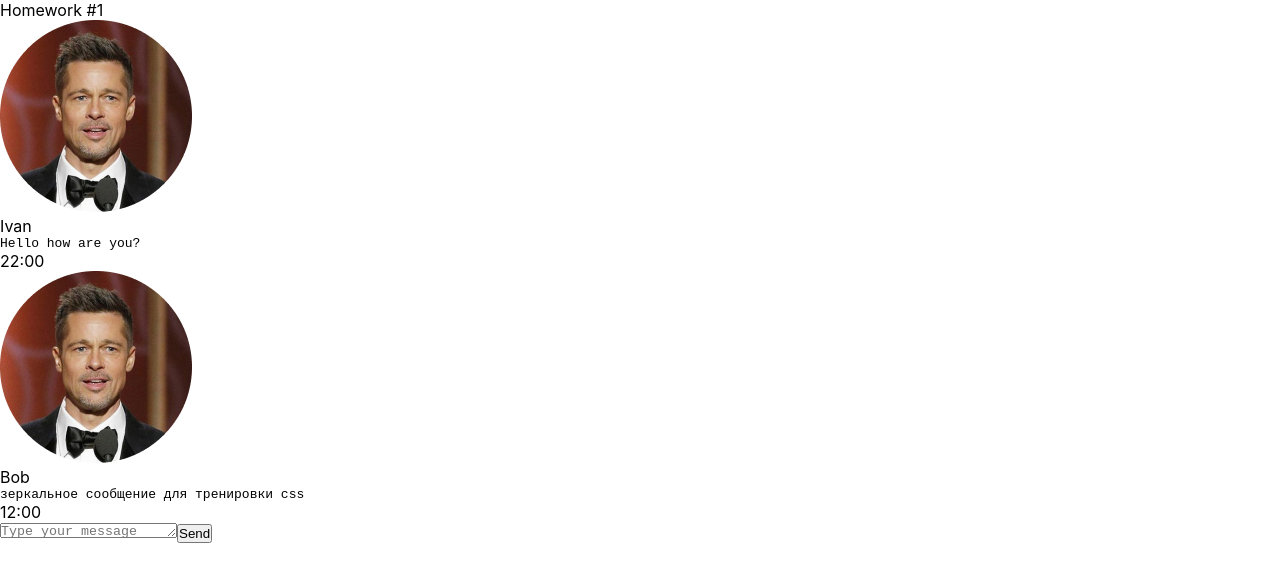
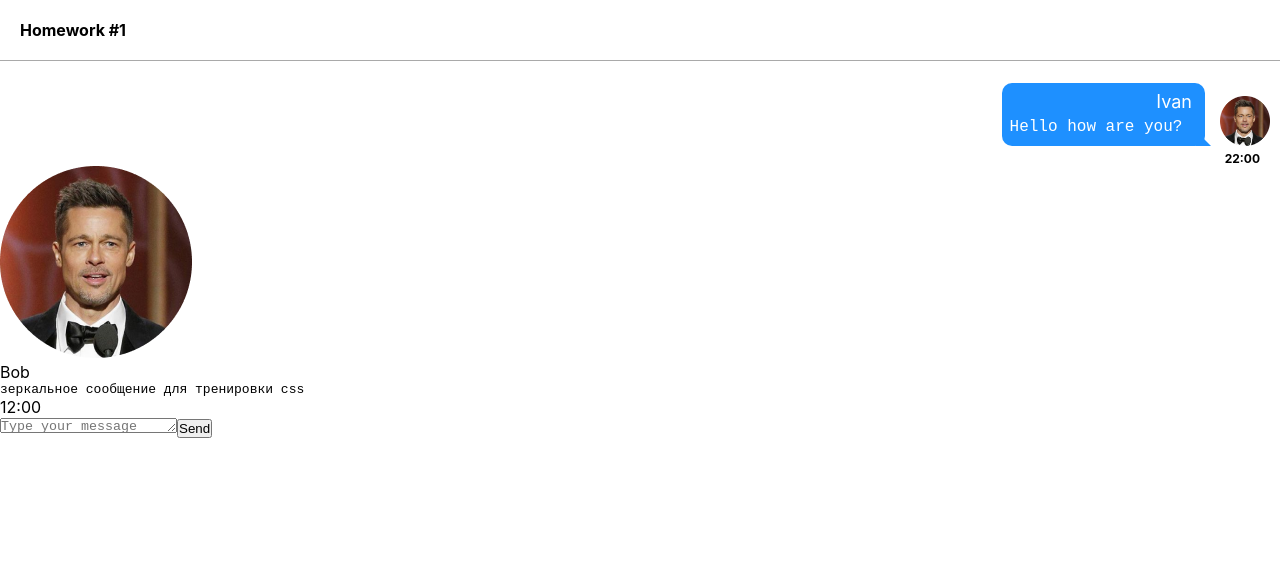
Before and after one commit to Sene4kaaa/homework-front, a React (Create React App) app: page / in a window 1280 px wide. Shown: the top 582 px of the page. Built offline with nearby package versions, Linux system fonts and the light colour scheme.

Commit message:
Add style in Message.module.css

```diff
--- a/src/s1-main/App.module.css
+++ b/src/s1-main/App.module.css
@@ -3,9 +3,13 @@
 }
 
 .hw {
-
+    display: flex;
+    flex-direction: column;
+    padding-top: 20px;
 }
 
 .hwTitle {
-
+    padding: 20px 0px 20px 20px;
+    font-weight: bold;
+    border-bottom: 1px solid darkgray;
 }
--- a/src/s2-homeworks/hw01/message/Message.module.css
+++ b/src/s2-homeworks/hw01/message/Message.module.css
@@ -1,31 +1,57 @@
 .message {
-
+    display: flex;
+    flex-direction: column;
 }
 
 .imageAndText {
-
+    display: flex;
+    align-items: flex-end;
 }
 
 .imageAndText img {
-
+    height: 50px;
+    width: 50px;
+    margin: 15px 10px 0 15px;
+    order: 2;
 }
 
 .text {
-
+    position: relative;
+    background-color: dodgerblue;
+    color: #FFFFFF;
+    margin-left: auto;
+    padding: 8px 13px 10px 8px;
+    border-radius: 10px;
+    max-width: 350px;
 }
 
 .text:after {
+    content: '';
+    position: absolute;
+    bottom: 0;
+    right: -1px;
+    width: 15px;
+    height: 10px;
+    background: dodgerblue;
+transform: skewX(45deg);
 
 }
 
 .name {
+    font-size: 18px;
+    margin-bottom: 6px;
+    text-align: right;
 
 }
 
 .messageText {
+    font-size: 16px;
 
 }
 
 .time {
-
+    font-size: 12px;
+    font-weight: bold;
+    text-align: end;
+    margin: 5px 20px 0 0;
 }
```
